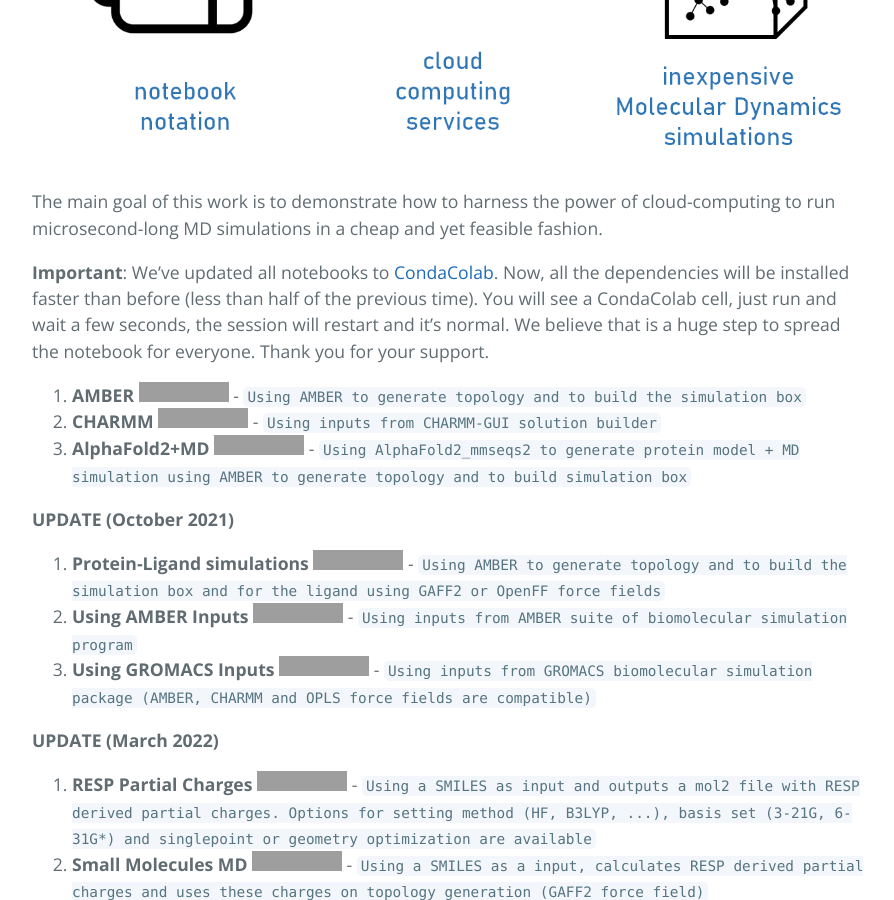
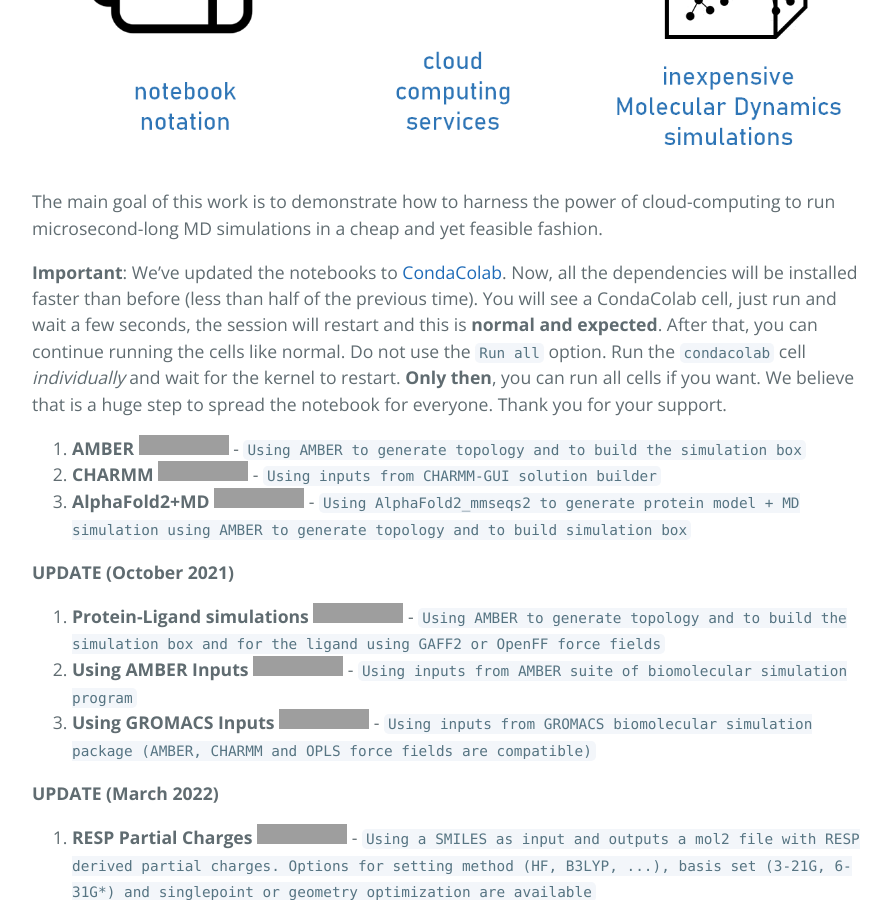
Before and after one commit to pablo-arantes/making-it-rain, a Jekyll site: the page built from index.md, in a window 1280 px wide and 900 px high, scrolled down 944 px, cut to the strip 0-900 px from the top of the window. Shown: the whole strip, without its empty margins (192-1086 px from the left). Built offline with Jekyll 4.4.1, drawn with Linux system fonts in a browser that asks for light colours; our own code applies the rules of GitHub Pages for plain Markdown files; the repository's description, which GitHub fills in, is left out; grey boxes are pictures that could not be loaded.

Commit message:
Update index.md

```diff
--- a/index.md
+++ b/index.md
@@ -8,7 +8,7 @@
 
 The main goal of this work is to demonstrate how to harness the power of cloud-computing to run microsecond-long MD simulations in a cheap and yet feasible fashion.
 
-**Important**: We've updated all notebooks to [CondaColab](https://github.com/conda-incubator/condacolab). Now, all the dependencies will be installed faster than before (less than half of the previous time). You will see a CondaColab cell, just run and wait a few seconds, the session will restart and it's normal. We believe that is a huge step to spread the notebook for everyone. Thank you for your support.
+**Important**: We've updated the notebooks to [CondaColab](https://github.com/conda-incubator/condacolab). Now, all the dependencies will be installed faster than before (less than half of the previous time). You will see a CondaColab cell, just run and wait a few seconds, the session will restart and this is **normal and expected**. After that, you can continue running the cells like normal. Do not use the `Run all` option. Run the `condacolab` cell _individually_ and wait for the kernel to restart. **Only then**, you can run all cells if you want. We believe that is a huge step to spread the notebook for everyone. Thank you for your support.
 
 1. **AMBER** [![Open In Colab](https://colab.research.google.com/assets/colab-badge.svg)](https://colab.research.google.com/github/pablo-arantes/Making-it-rain/blob/main/Amber.ipynb)  - `Using AMBER to generate topology and to build the simulation box`
 2. **CHARMM** [![Open In Colab](https://colab.research.google.com/assets/colab-badge.svg)](https://colab.research.google.com/github/pablo-arantes/Making-it-rain/blob/main/CHARMM_GUI.ipynb) - `Using inputs from CHARMM-GUI solution builder`
```
